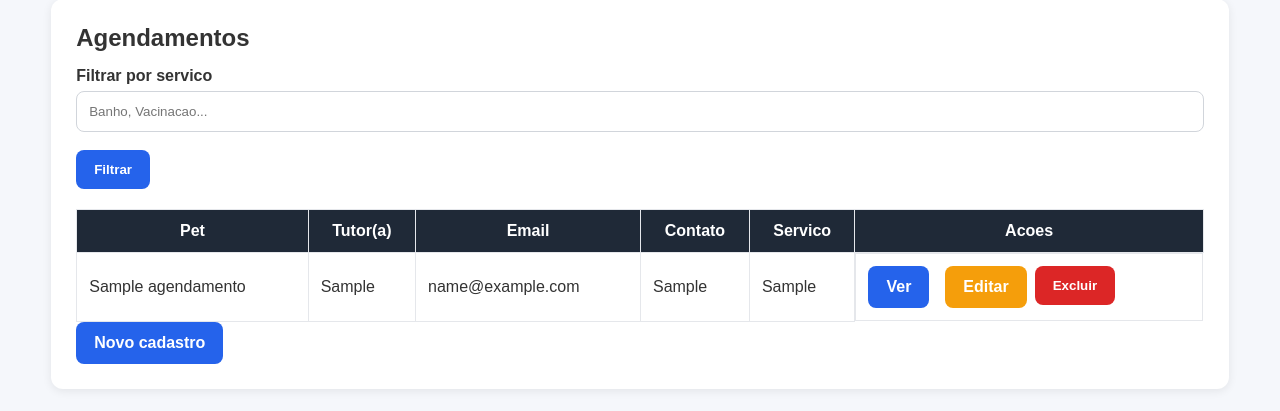
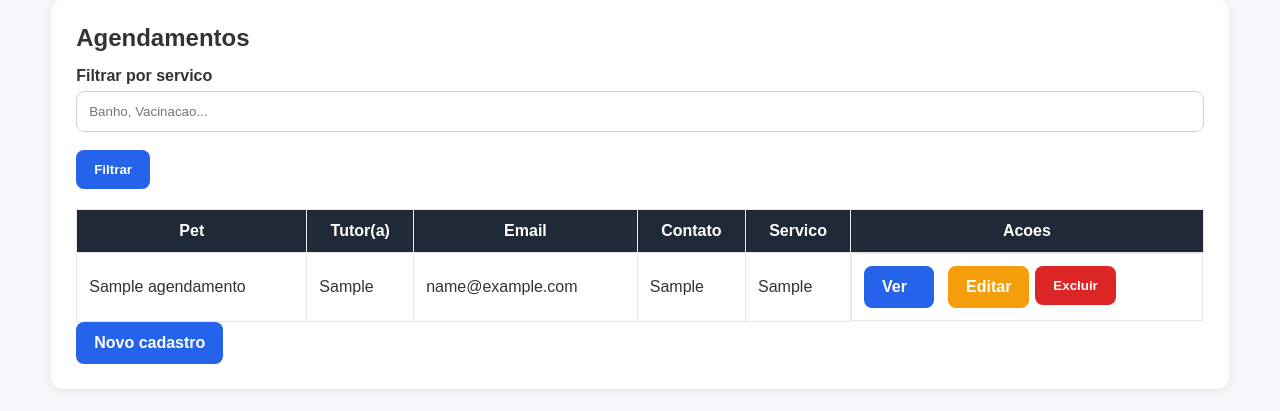
Before and after one commit to Laric000/Atividade-Aplica-o-Flask, a Flask app: page /agendamentos in a window 1280 px wide. Shown: the part 91-502 px from the top of the page. Run offline with Flask 3, Linux system fonts and the light colour scheme; the visitor is signed in with stand-in values (Sample User, id 1); tables that the repository leaves empty hold one stand-in row (values such as "Sample post").

Commit message:
adiciona estilo a página

```diff
--- a/Templates/ficha.html
+++ b/Templates/ficha.html
@@ -55,4 +55,20 @@
 
     <a class="btn btn-primary" href="{{ url_for('agendamentos_novo') }}">Novo cadastro</a>
 </div>
+
+<style>
+     .table-responsive table tbody tr:hover {
+        background-color: #f8f9fa;
+        transition: background-color 0.2s ease;
+    }
+
+    .acoes {
+        gap: 6px;
+    }
+
+    .acoes .btn {
+        min-width: 70px;
+    }
+</style>
+
 {% endblock %}
```
